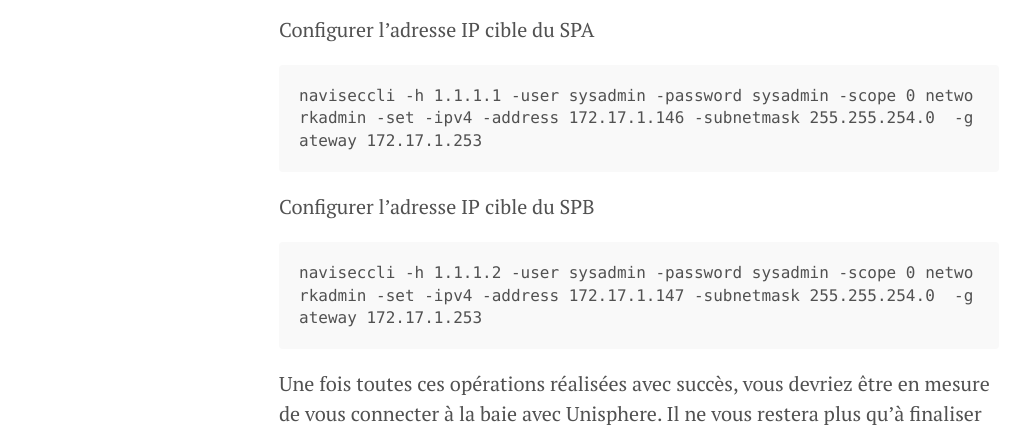
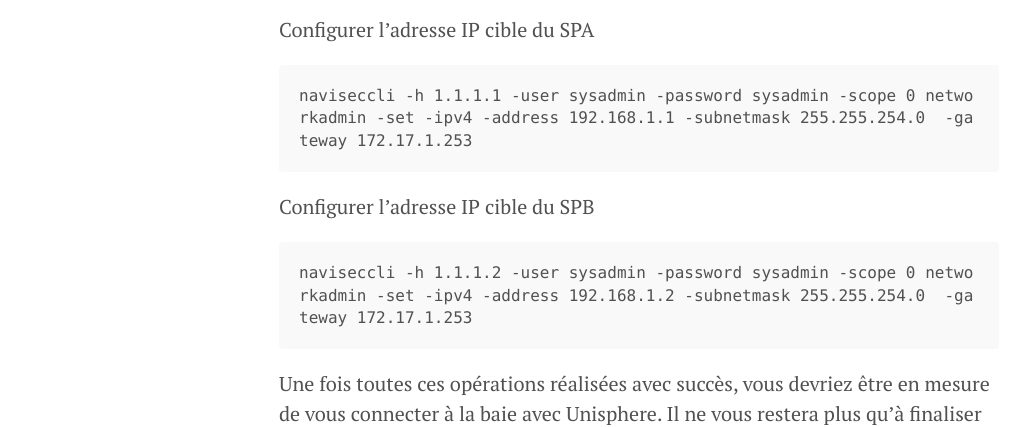
Before and after one commit to equelin/equelin.github.io, a Jekyll site: the page built from _posts/2015-02-27-Initialisation-VNX-CLI.md, in a window 1280 px wide. Shown: the part 1396-1823 px from the top of the page, without its empty margins (1-1031 px from the left). Built offline with Jekyll 4.4.1, drawn with Linux system fonts in a browser that asks for light colours; nearby versions of some CDN libraries; Markdown is read by kramdown in place of the engine named in the settings.

Commit message:
Update 2015-02-27-Initialisation-VNX-CLI.md

````diff
--- a/_posts/2015-02-27-Initialisation-VNX-CLI.md
+++ b/_posts/2015-02-27-Initialisation-VNX-CLI.md
@@ -38,13 +38,13 @@
 Configurer l'adresse IP cible du SPA
 
 ```
-naviseccli -h 1.1.1.1 -user sysadmin -password sysadmin -scope 0 networkadmin -set -ipv4 -address 172.17.1.146 -subnetmask 255.255.254.0  -gateway 172.17.1.253
+naviseccli -h 1.1.1.1 -user sysadmin -password sysadmin -scope 0 networkadmin -set -ipv4 -address 192.168.1.1 -subnetmask 255.255.254.0  -gateway 172.17.1.253
 ```
 
 Configurer l'adresse IP cible du SPB
 
 ```
-naviseccli -h 1.1.1.2 -user sysadmin -password sysadmin -scope 0 networkadmin -set -ipv4 -address 172.17.1.147 -subnetmask 255.255.254.0  -gateway 172.17.1.253
+naviseccli -h 1.1.1.2 -user sysadmin -password sysadmin -scope 0 networkadmin -set -ipv4 -address 192.168.1.2 -subnetmask 255.255.254.0  -gateway 172.17.1.253
 ```
 
 Une fois toutes ces opérations réalisées avec succès, vous devriez être en mesure de vous connecter à la baie avec Unisphere. Il ne vous restera plus qu'à finaliser la configuration en spécifant par exemple les serveurs DNS et NTP.
````
